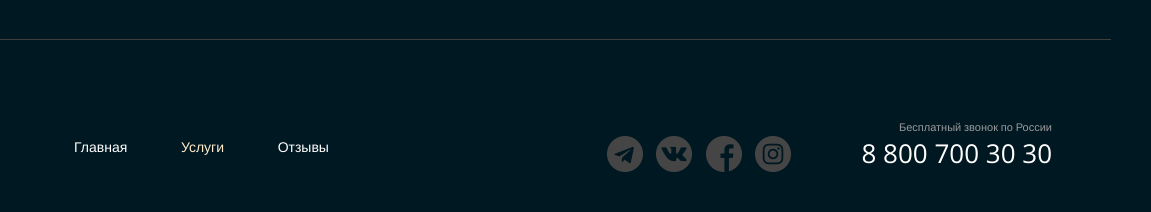
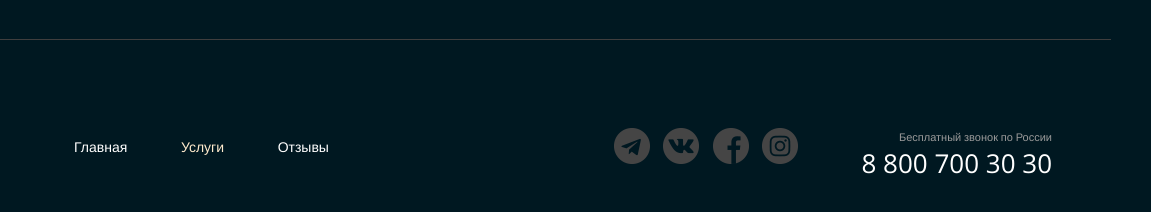
Before and after one commit to AlexYakuga/Air-Asia, a plain HTML site: page index.html in a window 1280 px wide. Shown: the part 2824-3036 px from the top of the page, 129-1280 px from the left. Drawn offline with nearby package versions, Linux system fonts and the light colour scheme.

Commit message:
week4, ver.5

```diff
--- a/CSS/blocks/btn.css
+++ b/CSS/blocks/btn.css
@@ -37,6 +37,10 @@
   padding: 18px 30px;
 }
 
+.btn--color--white:hover {
+  background: rgb(118, 151, 51);
+}
+
 .btn--color--black {
   background: #2B2B2B;
   color: #FFFFFF;
--- a/CSS/blocks/review.css
+++ b/CSS/blocks/review.css
@@ -2,6 +2,8 @@
   column-count: 2;
   column-gap: 27px;
 }
+
+.logo-review {}
 
 .review {
   display: inline-flex;
@@ -34,6 +36,13 @@
   color: #2E77A4;
   margin-bottom: 12px;
   margin-top: 15px;
+}
+
+.review__icon {
+  display: flex;
+  align-items: center;
+  margin-bottom: 40px;
+  padding-left: 10px;
 }
 
 .review__user:after {
--- a/CSS/blocks/socials.css
+++ b/CSS/blocks/socials.css
@@ -1,5 +1,5 @@
 .socials {
-  margin-right: 70px;
+  margin-right: 45px;
 }
 
 .socials__item {
@@ -19,11 +19,11 @@
   height: 36px;
 }
 
-.socials__item--icon-telegram {
-  background-image: url(../../img/telegram.png);
-}
+/* .socials__item--icon-telegram {
+   background-image: url(../../img/telegram.png);
+} */
 
-.socials__item--icon-vk {
+/* .socials__item--icon-vk {
   background-image: url(../../img/vk.png);
 }
 
@@ -33,4 +33,48 @@
 
 .socials__item--icon--insta {
   background-image: url(../../img/in.png);
+} */
+
+.socials__item--icon-telegram::after {
+  content: "";
+  display: block;
+  width: 36px;
+  height: 36px;
+  top: 50%;
+  left: 50%;
+  transform: translate(-50%, -50%);
+  background: url(../../img/css_sprites.png) -122px -10px;
 }
+
+.socials__item--icon-vk::after {
+  content: "";
+  display: block;
+  width: 36px;
+  height: 36px;
+  top: 50%;
+  left: 50%;
+  transform: translate(-50%, -50%);
+  background: url(../../img/css_sprites.png) -66px -10px;
+}
+
+.socials__item--icon--fb::after {
+  content: "";
+  display: block;
+  width: 36px;
+  height: 36px;
+  top: 50%;
+  left: 50%;
+  transform: translate(-50%, -50%);
+  background: url(../../img/css_sprites.png) -10px -10px;
+}
+
+.socials__item--icon--insta::after {
+  content: "";
+  display: block;
+  width: 36px;
+  height: 36px;
+  top: 50%;
+  left: 50%;
+  transform: translate(-50%, -50%);
+  background: url(../../img/css_sprites.png) -178px -10px;
+}
```
Also changed, not shown: reviews.html (+21 -1 lines), img/css_sprites.png (added).
